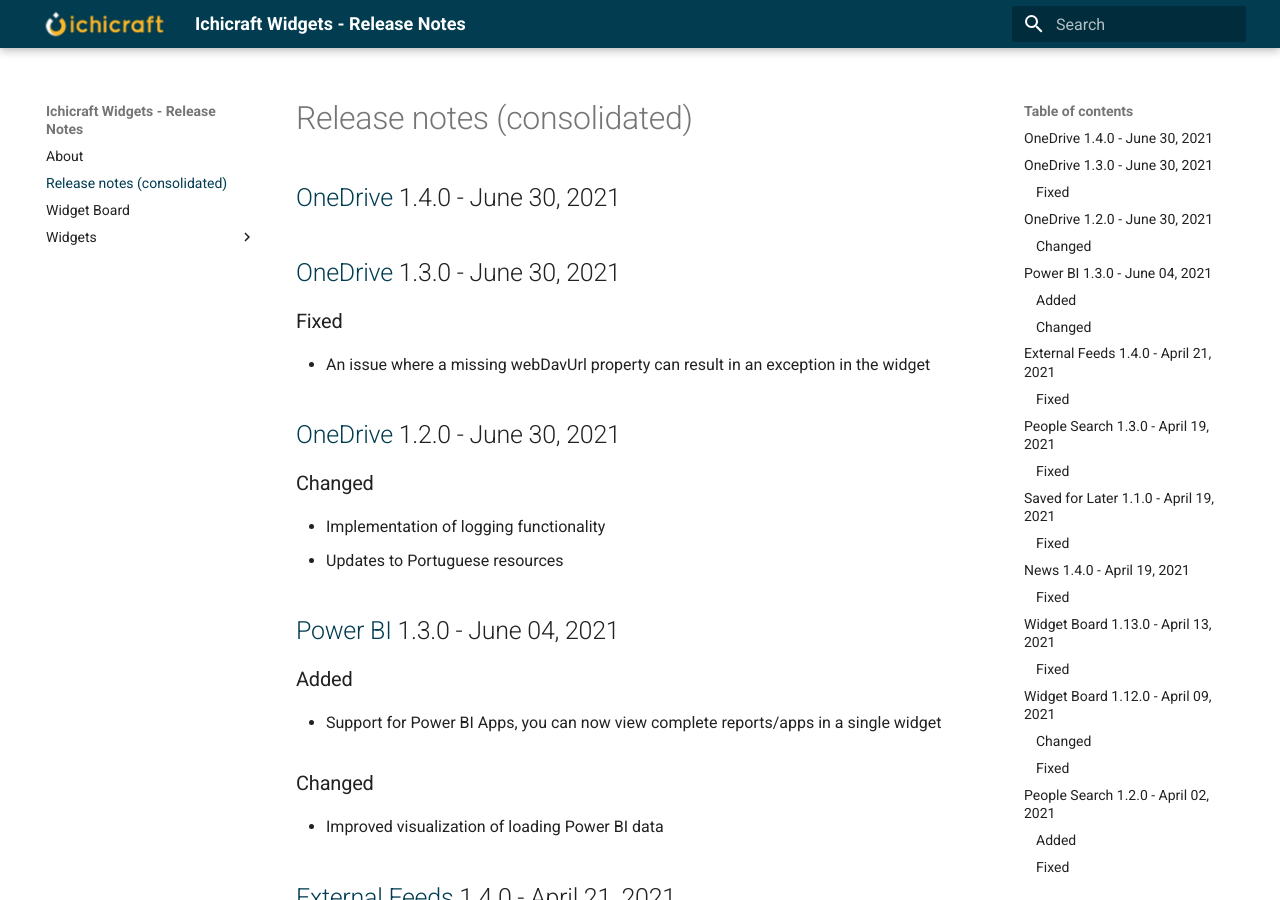
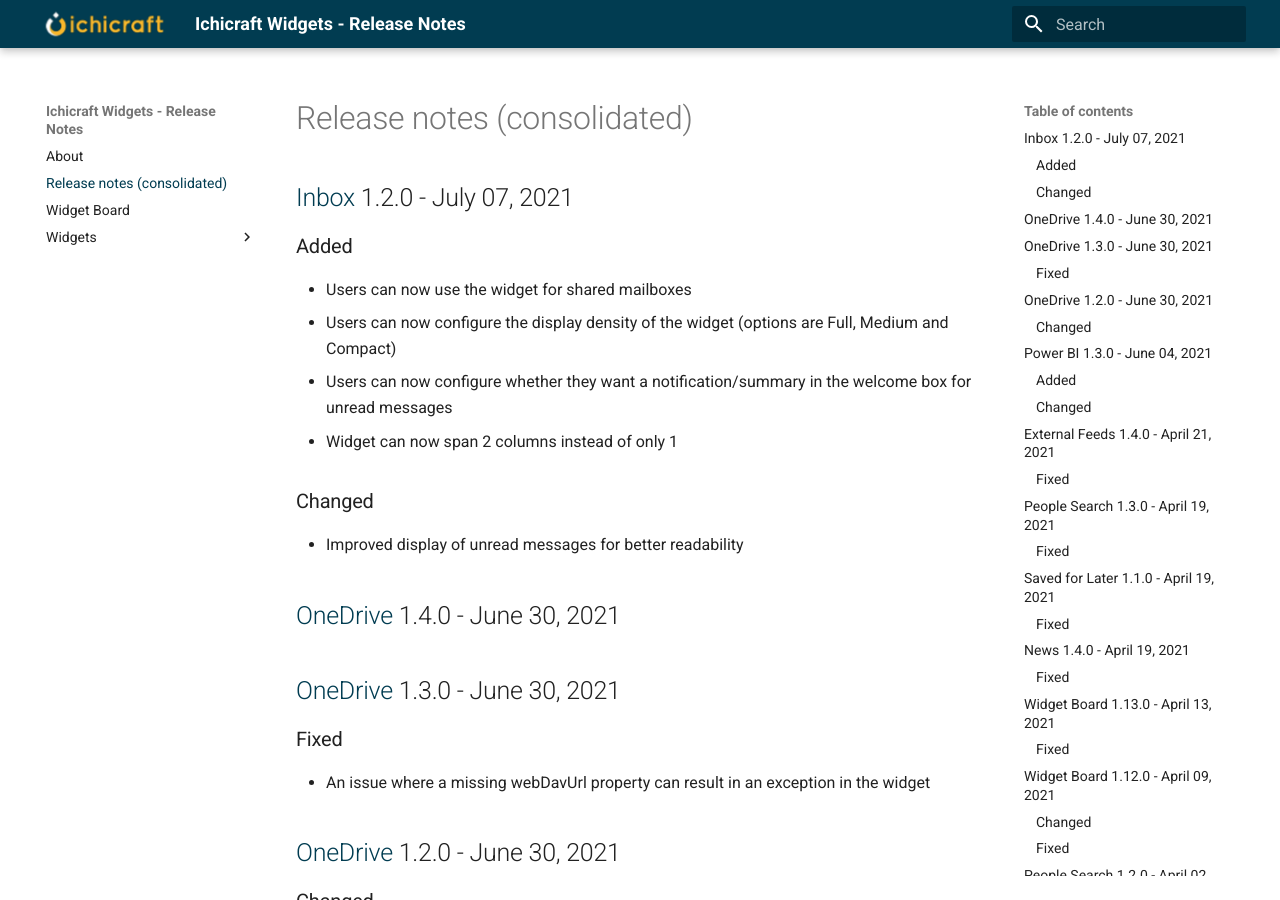
Before and after one commit to ichicraft/widgets-docs, an MkDocs documentation site: the page built from docs/Release-notes-(consolidated).md, in a window 1280 px wide and 900 px high. Built offline with MkDocs 1.6.1 and Material for MkDocs 9.7.7, drawn with Linux system fonts in a browser that asks for light colours.

Commit message:
Release notes updated by BuildService

```diff
--- a/docs/Release-notes-(consolidated).md
+++ b/docs/Release-notes-(consolidated).md
@@ -1,3 +1,14 @@
+## [Inbox](./Widgets/Inbox.md) 1.2.0 - July 07, 2021
+
+### Added
+- Users can now use the widget for shared mailboxes
+- Users can now configure the display density of the widget (options are Full, Medium and Compact)
+- Users can now configure whether they want a notification/summary in the welcome box for unread messages
+- Widget can now span 2 columns instead of only 1
+
+### Changed
+- Improved display of unread messages for better readability
+
 ## [OneDrive](./Widgets/OneDrive.md) 1.4.0 - June 30, 2021
 
 
```
Also changed, not shown: docs/Widgets/Inbox.md (+11 -0 lines).
